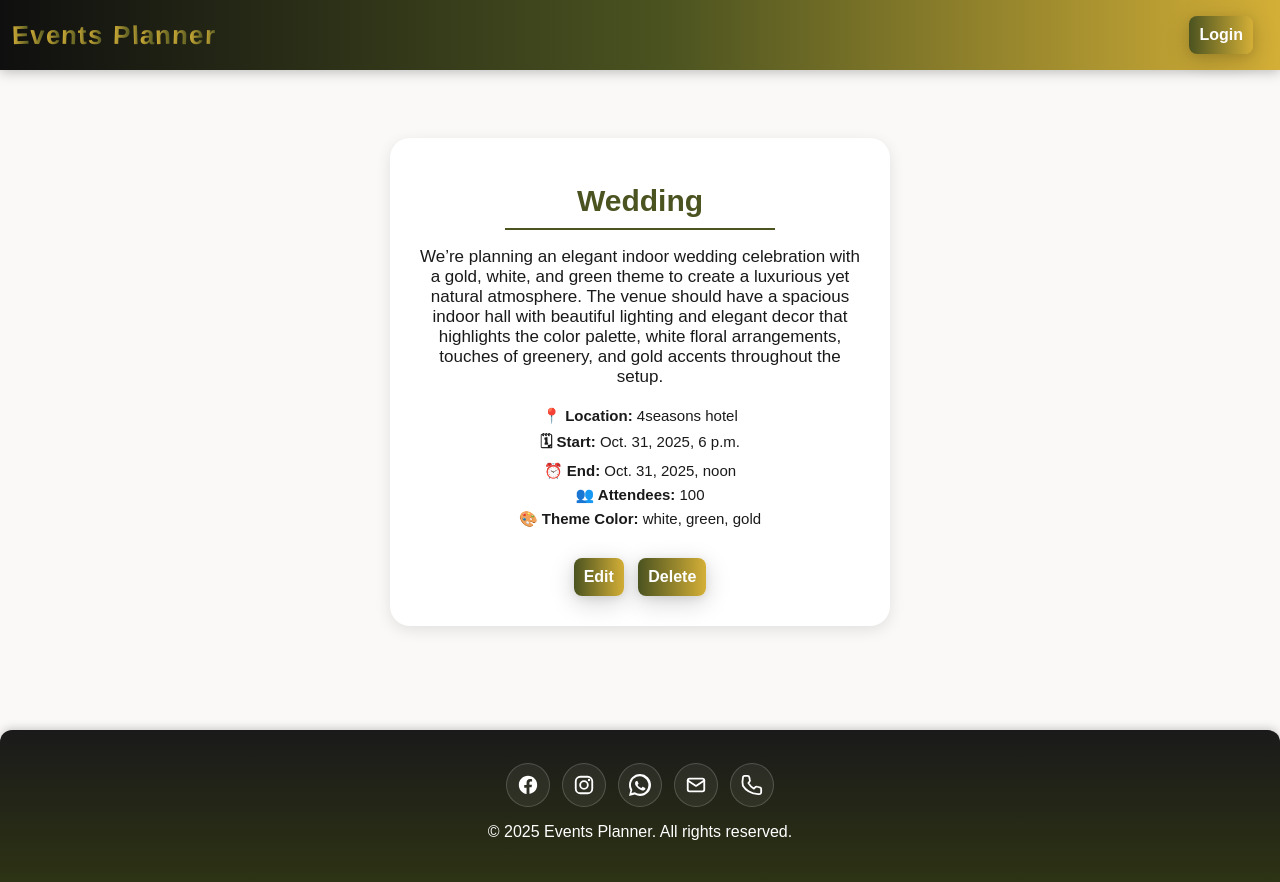
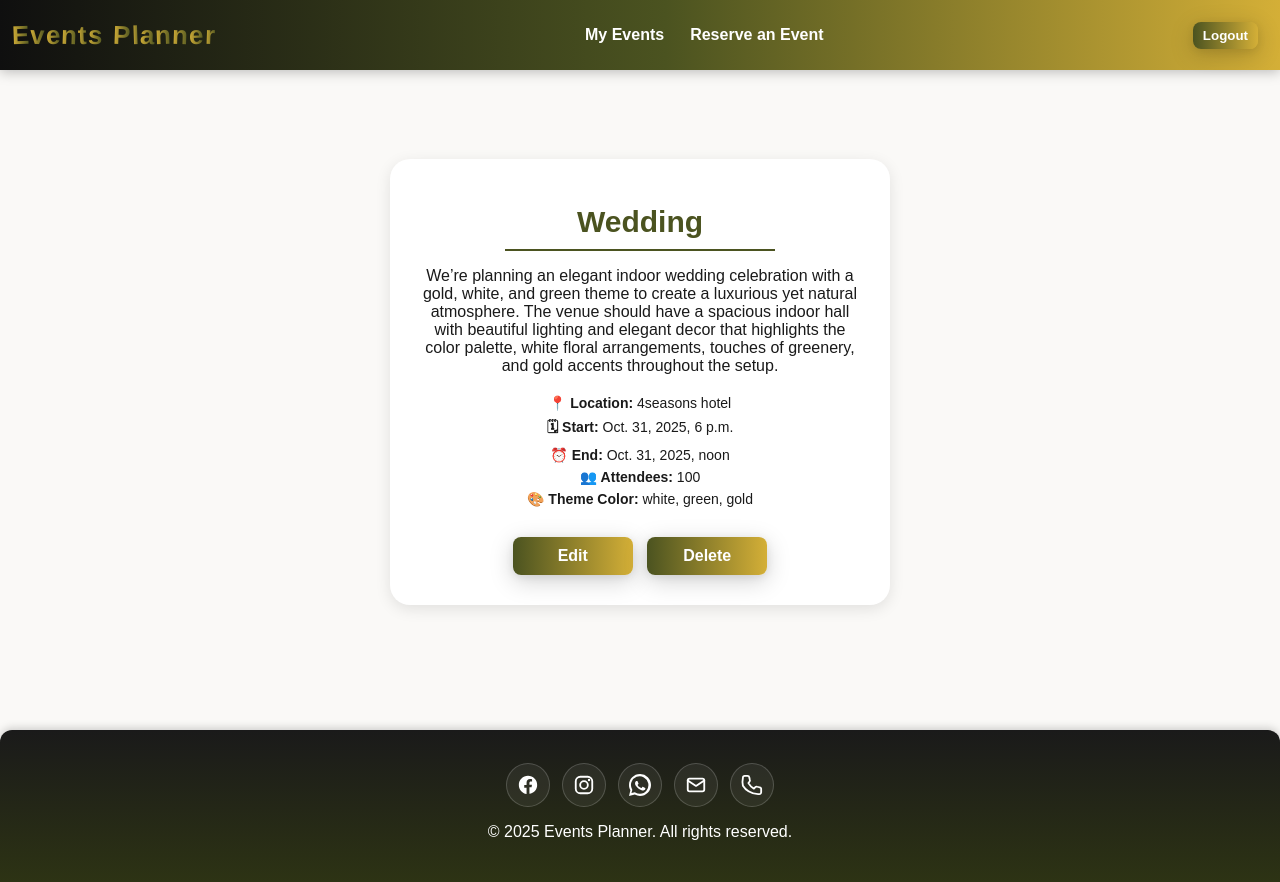
Before and after one commit to mirnahaddad13/Events-Planer, a Django app: page /events/1/ in a window 1280 px wide. Run offline with Django 5.2, Linux system fonts and the light colour scheme; a user stored in the database is signed in; data comes from the database, SQL or seed files in the repository; both versions use the stored data as it was after the commit.

Commit message:
fixed some design issues , and corrected the details view

```diff
--- a/main_app/static/css/base.css
+++ b/main_app/static/css/base.css
@@ -116,7 +116,7 @@
   margin-right: 10px;
 }
 
-.btn {
+.base-btn {
   background: var(--cta-gradient);
   color: #fff;
   font-weight: 700;
@@ -132,23 +132,24 @@
 }
 
 .login-btn {
-  height: unset!important;
+  height: unset !important;
 }
 
-.btn:hover {
+.base-btn:hover {
   transform: translateY(-1px);
   background: var(--cta-hover-gradient);
 }
 
-.btn-ghost {
+.base-btn-ghost {
   background: rgba(255, 255, 255, .12);
   border: 1px solid rgba(255, 255, 255, .28);
 }
 
-.btn-sm {
+.base-btn-sm {
   padding: 6px 10px;
   border-radius: 8px;
   font-weight: 600;
+  margin: 0 !important;
 }
 
 .w-full {
@@ -335,7 +336,7 @@
     font-size: 20px;
   }
 
-  .btn {
+  .base-btn {
     padding: 7px 12px;
   }
 }
--- a/main_app/static/css/details.css
+++ b/main_app/static/css/details.css
@@ -51,15 +51,14 @@
 }
 
 .description {
-    font-size: 17px;
+    font-size: 16px;
     color: var(--black);
     margin-bottom: 20px;
 }
 
 .event-details {
     text-align: center;
-    /* margin: 0 30px; */
-    font-size: 15px;
+    font-size: 14px;
     color: var(--black);
 }
 
@@ -78,6 +77,10 @@
     border-radius: 8px;
     text-decoration: none;
     font-weight: 600px;
+}
+
+.form-actions .btn {
+  min-width: 100px;
 }
 
 @media (max-width: 700px) {
@@ -100,7 +103,7 @@
     }
 
     .description {
-        font-size: 15px;
+        font-size: 14px;
     }
 
     .card-details{
--- a/main_app/templates/base.html
+++ b/main_app/templates/base.html
@@ -8,11 +8,13 @@
     <title>Event Planners</title>
     <link rel="stylesheet" href="{% static 'css/variables.css' %}" />
     <link rel="stylesheet" href="{% static 'css/base.css' %}" />
-    {% block head %}{% endblock %}
+    {% block head %}
+
+    {% endblock %}
   </head>
   <body>
     <header class="main-header">
-      <input id="nav-toggle" class="nav-toggle" type="checkbox" aria-label="Toggle navigation">
+      <input id="nav-toggle" class="nav-toggle" type="checkbox" aria-label="Toggle navigation" />
       <div class="bar">
         <a href="/" class="brand-wordmark" aria-label="Events Planner - Home">
           <span>E</span><span>v</span><span>e</span><span>n</span><span>t</span><span>s</span>
@@ -23,8 +25,12 @@
         <nav class="nav-desktop">
           <ul>
             {% if user.is_authenticated %}
-              <li><a href="{% url 'my-events' %}">My Events</a></li>
-              <li><a href="{% url 'event-create' %}">Reserve an Event</a></li>
+              <li>
+                <a href="{% url 'my-events' %}">My Events</a>
+              </li>
+              <li>
+                <a href="{% url 'event-create' %}">Reserve an Event</a>
+              </li>
             {% endif %}
           </ul>
         </nav>
@@ -33,35 +39,39 @@
           {% if user.is_authenticated %}
             <form method="post" action="{% url 'logout' %}" class="desktop-auth">
               {% csrf_token %}
-              <button type="submit" class="btn btn-ghost btn-sm">Logout</button>
+              <button type="submit" class="base-btn base-btn-sm">Logout</button>
             </form>
-          <label for="nav-toggle" class="hamburger"><span></span><span></span><span></span></label>
+            <label for="nav-toggle" class="hamburger"><span></span><span></span><span></span></label>
           {% else %}
-            <a href="{% url 'login' %}" class="btn desktop-auth login-btn">Login</a>
+            <a href="{% url 'login' %}" class="base-btn login-btn">Login</a>
           {% endif %}
         </div>
       </div>
 
-      <nav class="nav-mobile">
-        <ul>
-          {% if user.is_authenticated %}
-            <li><a href="{% url 'my-events' %}">My Events</a></li>
-            <li><a href="{% url 'event-create' %}">Reserve an Event</a></li>
+      {% if user.is_authenticated %}
+        <nav class="nav-mobile">
+          <ul>
+            <li>
+              <a href="{% url 'my-events' %}">My Events</a>
+            </li>
+            <li>
+              <a href="{% url 'event-create' %}">Reserve an Event</a>
+            </li>
             <li>
               <form method="post" action="{% url 'logout' %}">
                 {% csrf_token %}
-                <button type="submit" class="btn btn-ghost">Logout</button>
+                <button type="submit" class="base-btn base-btn-sm">Logout</button>
               </form>
             </li>
-          {% else %}
-            <li><a href="{% url 'login' %}" class="btn login-btn">Login</a></li>
-          {% endif %}
-        </ul>
-      </nav>
+          </ul>
+        </nav>
+      {% endif %}
     </header>
 
     <main class="page">
-      {% block content %}{% endblock %}
+      {% block content %}
+
+      {% endblock %}
     </main>
 
     <footer class="main-footer">
--- a/main_app/templates/events/details.html
+++ b/main_app/templates/events/details.html
@@ -2,7 +2,7 @@
 {% load static %}
 
 {% block head %}
-<link rel="stylesheet" href="{% static 'css/details.css' %}">
+  <link rel="stylesheet" href="{% static 'css/details.css' %}" />
 {% endblock %}
 
 {% block content %}
--- a/main_app/urls.py
+++ b/main_app/urls.py
@@ -13,7 +13,7 @@
      path('accounts/login/', views.CustomLoginView.as_view(), name='login'),
     path('accounts/logout/', auth_views.LogoutView.as_view(), name='logout'),
     path('events/', views.event_index, name='my-events'),
-    path('events/<int:event_id>/', views.event_details, name='event-details'),
+    path('events/<int:pk>/', views.EventDetail.as_view(), name='event-details'),
      # this by default will go templates/main_app/event_form.html
     path('events/create/', views.EventCreate.as_view(), name='event-create'),
     path('events/<int:pk>/update/', views.EventUpdate.as_view(), name='event-update'),
--- a/main_app/views.py
+++ b/main_app/views.py
@@ -10,6 +10,11 @@
 from django.utils import timezone
 from django.contrib import messages
 from django.contrib.auth import get_user_model
+from django.views.generic import DetailView
+from django.contrib.auth.views import LoginView
+from django.shortcuts import redirect
+
+
 
 
 User = get_user_model()
@@ -31,9 +36,6 @@
         form = CustomUserCreationForm()
 
     return render(request, 'signup.html', {'form': form})
-from django.contrib.auth.views import LoginView
-from django.shortcuts import redirect
-
 class CustomLoginView(LoginView):
     template_name = 'login.html'
 
@@ -48,15 +50,17 @@
   events = Event.objects.filter(user=request.user).order_by('start_date')
   return render(request, 'events/index.html', {'events': events})
 
-@login_required
-def event_details(request, event_id):
-  event = Event.objects.get(id=event_id)
-  user_dosent_have_events = User.objects.exclude(id=event.user_id)
+class EventDetail(LoginRequiredMixin, DetailView):
+    model = Event
+    template_name = 'events/details.html'
 
-  return render(request, 'events/details.html', {
-    'event': event,
-    'user':user_dosent_have_events
-  })
+    def get_queryset(self):
+        user = self.request.user
+        if user.is_staff or user.is_superuser:
+            # Admins can view all events
+            return Event.objects.all()
+        # Regular users only see their own events
+        return Event.objects.filter(user=user)
 
 class EventCreate(LoginRequiredMixin,CreateView):
   model = Event
```
Also changed, not shown: db.sqlite3.
